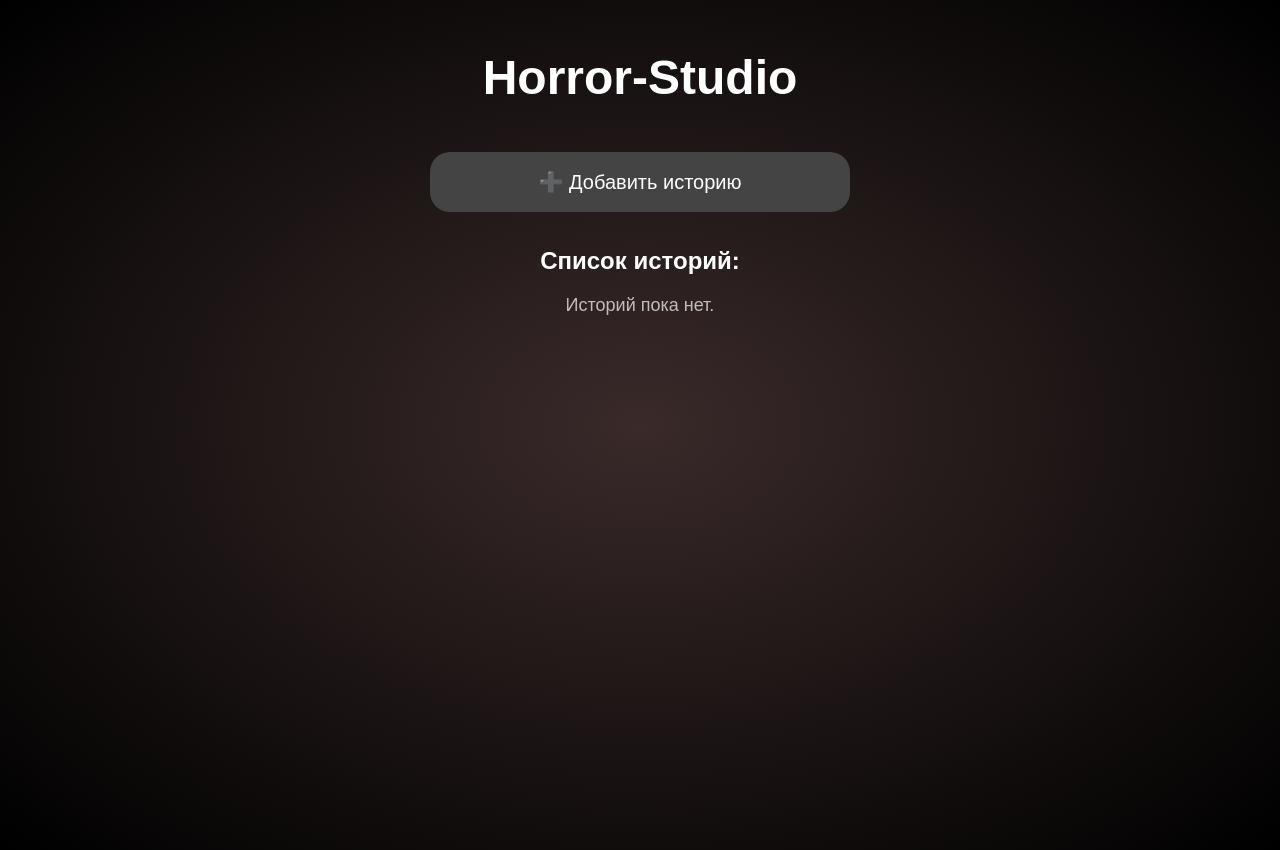
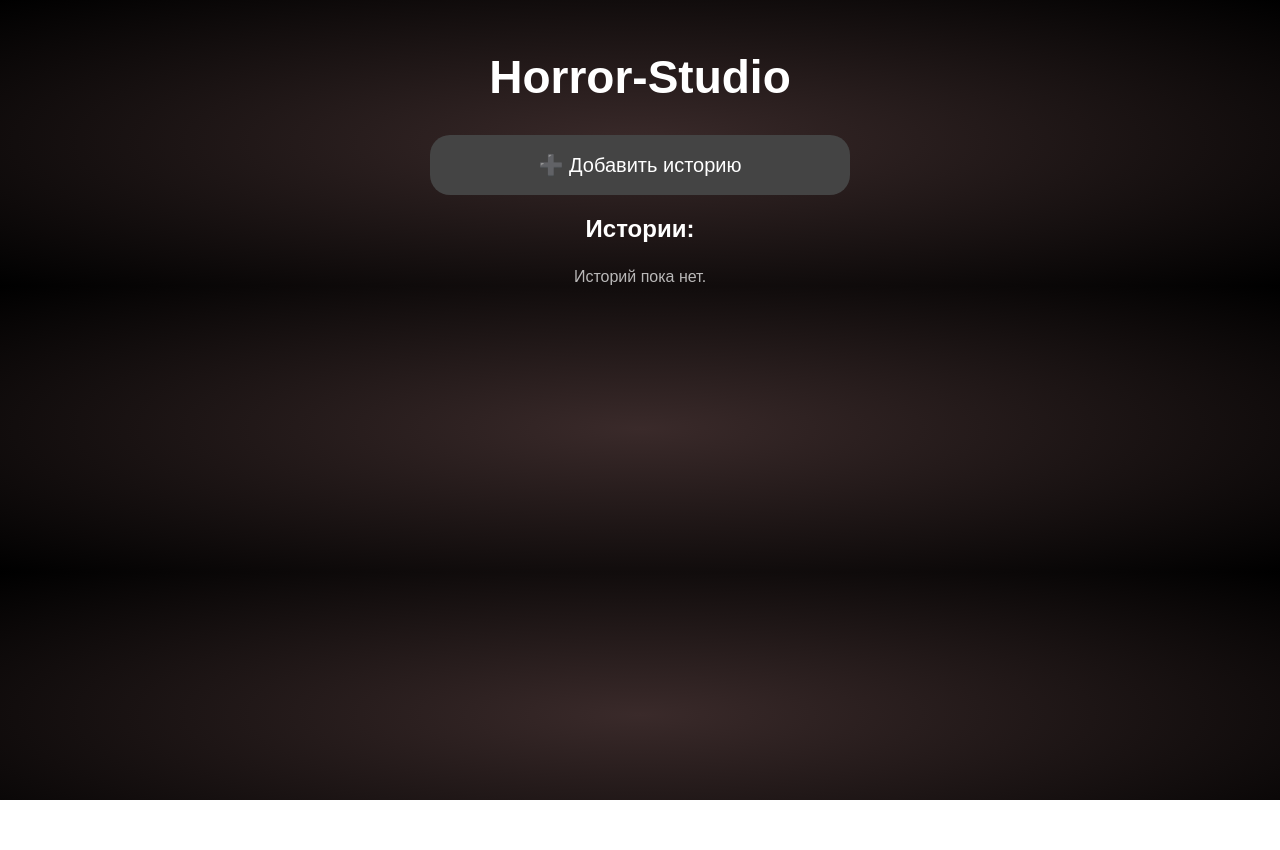
Before and after one commit to reanayou-arch/test, a website: page public/index.html in a window 1280 px wide. After the commit the page ends 800 px from the top, so only its background shows below. Drawn offline with Linux system fonts and the light colour scheme.

Commit message:
Update index.html

```diff
--- a/public/index.html
+++ b/public/index.html
@@ -2,8 +2,8 @@
 <html lang="ru">
 <head>
   <meta charset="UTF-8" />
-  <meta name="viewport" content="width=device-width, initial-scale=1.0" />
-  <title>Horror-Studio — Меню</title>
+  <meta name="viewport" content="width=device-width, initial-scale=1.0"/>
+  <title>Horror-Studio</title>
 
   <style>
     body {
@@ -12,28 +12,25 @@
       background: radial-gradient(#3a2a2a, #000);
       color: white;
       text-align: center;
-      min-height: 100vh;
     }
 
     h1 {
       margin-top: 50px;
-      font-size: 48px;
+      font-size: 46px;
     }
 
-    button {
-      padding: 18px 30px;
+    .addBtn {
+      width: 85%;
+      max-width: 420px;
+      padding: 18px;
       border-radius: 20px;
       border: none;
       font-size: 20px;
-      cursor: pointer;
-      margin: 15px;
-    }
-
-    .add {
       background: #444;
       color: white;
-      width: 85%;
-      max-width: 420px;
+      cursor: pointer;
+      margin: 20px auto;
+      display: block;
     }
 
     .storyBox {
@@ -43,25 +40,22 @@
       background: rgba(255,255,255,0.08);
       padding: 20px;
       border-radius: 20px;
-      text-align: center;
     }
 
-    .storyBtn {
+    .playBtn {
       background: darkred;
       color: white;
-      width: 170px;
-      padding: 14px;
+      border: none;
+      padding: 14px 20px;
       border-radius: 15px;
+      cursor: pointer;
       font-size: 18px;
-      border: none;
-      cursor: pointer;
       margin-top: 10px;
     }
 
     .empty {
-      margin-top: 20px;
       opacity: 0.7;
-      font-size: 18px;
+      margin-top: 25px;
     }
   </style>
 </head>
@@ -70,20 +64,14 @@
 
 <h1>Horror-Studio</h1>
 
-<!-- Кнопка автора -->
-<button class="add" onclick="location.href='author.html'">
+<button class="addBtn" onclick="location.href='author.html'">
   ➕ Добавить историю
 </button>
 
-<h2>Список историй:</h2>
-
+<h2>Истории:</h2>
 <div id="stories"></div>
 
 <script>
-/* ===============================
-   Загрузка историй из localStorage
-================================ */
-
 function loadStories() {
   const box = document.getElementById("stories");
 
@@ -102,7 +90,7 @@ function loadStories() {
 
     div.innerHTML = `
       <h3>📖 ${story.title}</h3>
-      <button class="storyBtn" onclick="playStory(${index})">
+      <button class="playBtn" onclick="startGame(${index})">
         ▶ Играть
       </button>
     `;
@@ -111,17 +99,9 @@ function loadStories() {
   });
 }
 
-/* ===============================
-   Запуск истории
-================================ */
-
-function playStory(index) {
+function startGame(index) {
   location.href = "play.html?local=" + index;
 }
-
-/* ===============================
-   Автообновление
-================================ */
 
 loadStories();
 </script>
```
